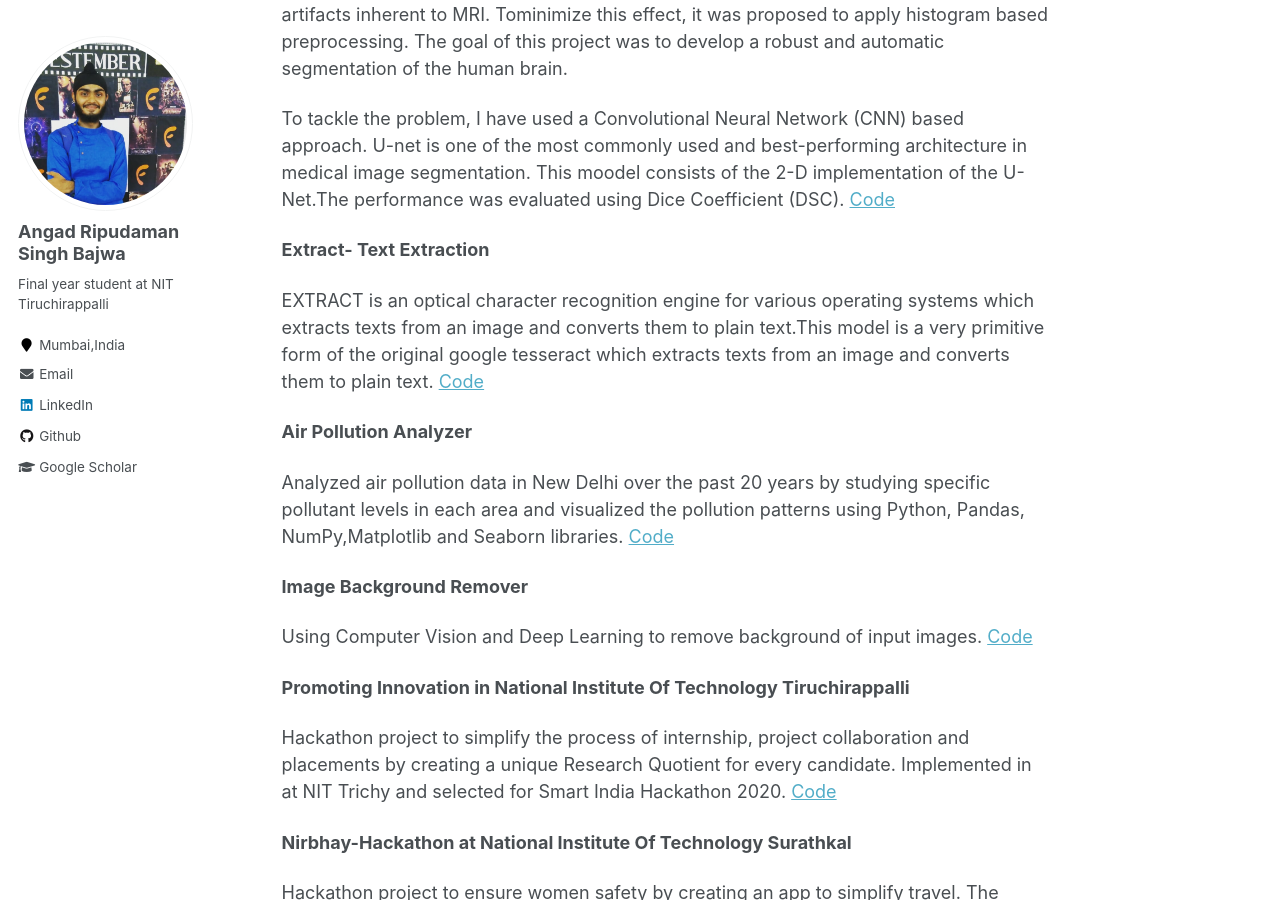
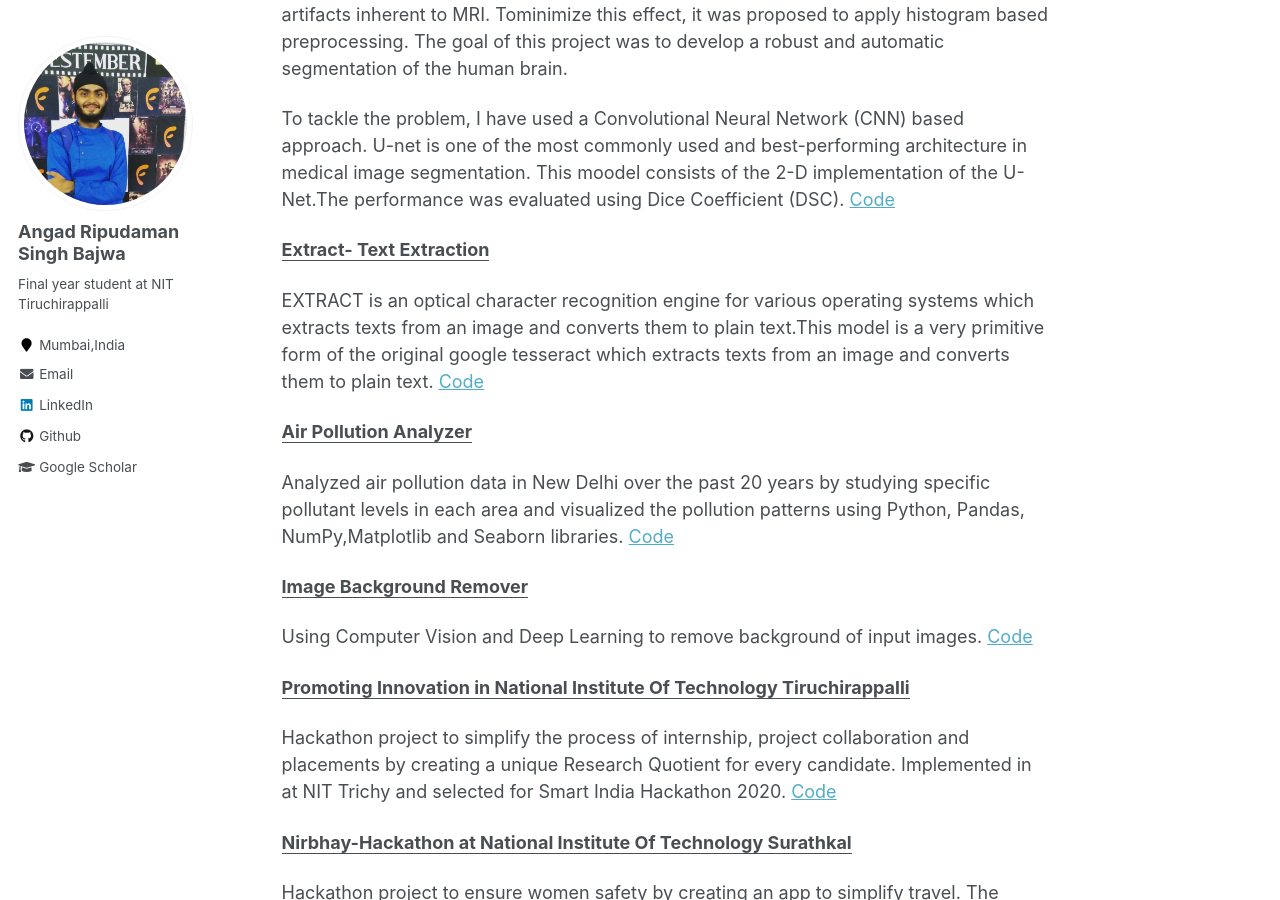
Before and after one commit to angadbajwa23/angadbajwa23.github.io, a Jekyll site: the page built from _pages/publications.md, in a window 1280 px wide and 900 px high, scrolled down 318 px. Built offline with Jekyll 4.4.1, drawn with Linux system fonts in a browser that asks for light colours.

Commit message:
underlined all

```diff
--- a/_pages/publications.md
+++ b/_pages/publications.md
@@ -19,14 +19,14 @@ To tackle the problem, I have used a Convolutional Neural Network (CNN) based ap
 
 
 
-**Extract- Text Extraction**
+**<u>Extract- Text Extraction</u>**
 
 EXTRACT is an optical character recognition engine for various operating systems which extracts texts from an image and converts them to plain text.This model is a very primitive form of the original google tesseract which extracts texts from an image and converts them to plain text.
 [Code](https://github.com/angadbajwa23/Text_Extraction)
 
 
 
-**Air Pollution Analyzer**
+**<u>Air Pollution Analyzer</u>**
 
 Analyzed air pollution data in New Delhi over the past 20 years by studying specific pollutant levels in
 each area and visualized the pollution patterns using Python, Pandas, NumPy,Matplotlib and Seaborn
@@ -35,7 +35,7 @@ libraries.
 
 
 
-**Image Background Remover**
+**<u>Image Background Remover</u>**
 
 Using Computer Vision and Deep Learning to remove background of input images.
 [Code](https://github.com/angadbajwa23/Image-Background-Remover)
@@ -43,7 +43,7 @@ Using Computer Vision and Deep Learning to remove background of input images.
 
 
 
-**Promoting Innovation in National Institute Of Technology Tiruchirappalli**
+**<u>Promoting Innovation in National Institute Of Technology Tiruchirappalli</u>**
 
 Hackathon project to simplify the process of internship, project collaboration and placements by creating
 a unique Research Quotient for every candidate. Implemented in at NIT Trichy and selected for Smart
@@ -52,7 +52,7 @@ India Hackathon 2020.
 
 
 
-**Nirbhay-Hackathon at National Institute Of Technology Surathkal**
+**<u>Nirbhay-Hackathon at National Institute Of Technology Surathkal</u>**
 
 Hackathon project to ensure women safety by creating an app to simplify travel. The project aimed at
 providing a compatible and suitable companion to ensure safe travel by comparing routes and facial
```
